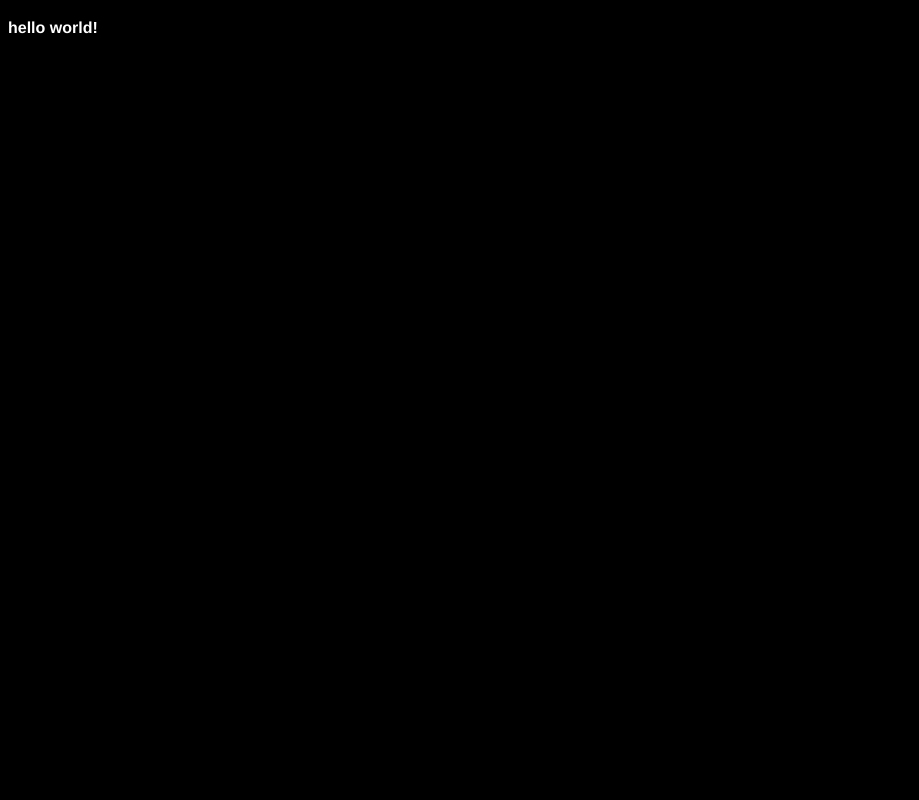
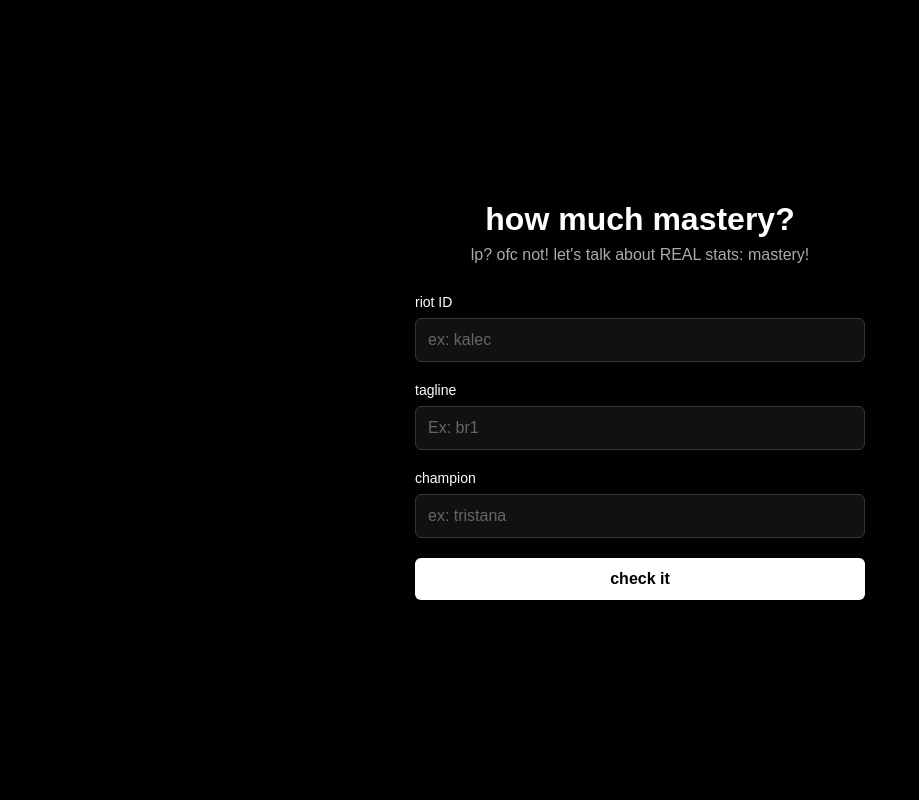
Before and after one commit to peanutpops/how-much-mastery, a Flask app: page / in a window 1280 px wide. Before the commit the part shown is almost empty. Shown: the whole page, without its empty margins (0-919 px from the left). Run offline with Flask 3, Linux system fonts and the light colour scheme.

Commit message:
feat: setup flask web interface with riot api mastery integration

```diff
--- a/app.py
+++ b/app.py
@@ -1,10 +1,39 @@
-from flask import Flask, render_template
+from flask import Flask, render_template, request
+
+from services.get_lol_puuid import getSummonerPuuid
+from services.get_championData import getChampData
+from services.get_champ_mastery import getChampMasterybyPUUID
 
 app = Flask(__name__)
 
-@app.route("/")
+@app.route("/", methods=["GET", "POST"])
 def homepage():
-    return render_template("index.html")
+    if request.method == "GET":
+        return render_template("index.html")
+    if request.method == "POST":
+        riotId = request.form.get("riot_id", "").strip()
+        tagLine = request.form.get("tagline", "").strip()
+        champName = request.form.get("champion", "").strip()
+
+        try:
+            puuid = getSummonerPuuid(riotId, tagLine)
+            champId = getChampData(champName)
+            if not champId:
+                raise ValueError(f"we didn't found this '{champName}' anywhere")
+
+            champLevel, championPoints, pointsUntilNextLevel = getChampMasterybyPUUID(puuid, champId)
+            result_data = {
+                "riot_id": riotId,
+                "tagline": tagLine,
+                "champion": champName.title(),
+                "mastery_level": champLevel,
+                "mastery_points": championPoints,
+                "points_remaining": pointsUntilNextLevel
+            }
+            return render_template("index.html", resultado=result_data)
+        except Exception as e:
+            return render_template("index.html", error=str(e))
+
 
 if __name__ == "__main__":
     app.run(debug=True)
--- a/services/get_lol_puuid.py
+++ b/services/get_lol_puuid.py
@@ -1,5 +1,5 @@
 import requests
-from config import RGAPI
+from services.config import RGAPI
 
 def getSummonerPuuid(gameName: str, tagLine: str):
     url = f"https://americas.api.riotgames.com/riot/account/v1/accounts/by-riot-id/{gameName.lower()}/{tagLine.lower()}?api_key={RGAPI}"
--- a/static/style.css
+++ b/static/style.css
@@ -1,5 +1,123 @@
-body{
-    font: bold 16px/1.5 "Helvetica Neue", sans-serif;
-    color: white;
-    background-color: black;
+* {
+    box-sizing: border-box;
+    margin: 0;
+    padding: 0;
 }
+
+body {
+    min-height: 100vh;
+
+    background-color: #000;
+    color: #fff;
+
+    font-family: Arial, Helvetica, sans-serif;
+
+    display: flex;
+    justify-content: center;
+    align-items: center;
+}
+
+.container {
+    width: 100%;
+    max-width: 500px;
+
+    padding: 40px 25px;
+}
+
+h1 {
+    text-align: center;
+    margin-bottom: 8px;
+}
+
+.subtitle {
+    text-align: center;
+    color: #aaa;
+
+    margin-bottom: 30px;
+}
+
+form {
+    display: flex;
+    flex-direction: column;
+    gap: 20px;
+}
+
+.input-group {
+    display: flex;
+    flex-direction: column;
+    gap: 8px;
+}
+
+label {
+    font-size: 14px;
+}
+
+input {
+    width: 100%;
+
+    padding: 12px;
+
+    background-color: #111;
+    color: #fff;
+
+    border: 1px solid #333;
+    border-radius: 6px;
+
+    font-size: 16px;
+}
+
+input::placeholder {
+    color: #666;
+}
+
+input:focus {
+    outline: none;
+    border-color: #fff;
+}
+
+button {
+    padding: 12px;
+
+    background-color: #fff;
+    color: #000;
+
+    border: none;
+    border-radius: 6px;
+
+    font-size: 16px;
+    font-weight: bold;
+
+    cursor: pointer;
+}
+
+button:hover {
+    background-color: #ddd;
+}
+
+.resultado {
+    margin-top: 30px;
+    padding: 20px;
+
+    background-color: #111;
+
+    border: 1px solid #333;
+    border-radius: 8px;
+}
+
+.resultado h2 {
+    margin-bottom: 15px;
+}
+
+.resultado p {
+    margin-bottom: 10px;
+}
+
+.erro {
+    margin-top: 30px;
+    padding: 15px;
+
+    background-color: #111;
+
+    border: 1px solid #555;
+    border-radius: 8px;
+}
--- a/templates/index.html
+++ b/templates/index.html
@@ -3,10 +3,113 @@
 <head>
     <meta charset="UTF-8">
     <meta name="viewport" content="width=device-width, initial-scale=1.0">
-    <link rel="stylesheet" href="{{ url_for('static', filename='style.css') }}">
-    <title>How much mastery?</title>
+
+    <title>how much mastery</title>
+
+    <link
+        rel="stylesheet"
+        href="{{ url_for('static', filename='style.css') }}"
+    >
 </head>
+
 <body>
-    <p>hello world!</p>
+
+    <main class="container">
+
+        <h1>how much mastery?</h1>
+
+        <p class="subtitle">
+            lp? ofc not! let's talk about REAL stats: mastery!
+        </p>
+
+        <form method="POST" action="/">
+
+            <div class="input-group">
+                <label for="riot_id">riot ID</label>
+
+                <input
+                    type="text"
+                    id="riot_id"
+                    name="riot_id"
+                    placeholder="ex: kalec"
+                    required
+                >
+            </div>
+
+            <div class="input-group">
+                <label for="tagline">tagline</label>
+
+                <input
+                    type="text"
+                    id="tagline"
+                    name="tagline"
+                    placeholder="Ex: br1"
+                    required
+                >
+            </div>
+
+            <div class="input-group">
+                <label for="champion">champion</label>
+
+                <input
+                    type="text"
+                    id="champion"
+                    name="champion"
+                    placeholder="ex: tristana"
+                    required
+                >
+            </div>
+
+            <button type="submit">
+                check it
+            </button>
+
+        </form>
+
+        {% if resultado %}
+
+        <section class="resultado">
+
+            <h2>results</h2>
+
+            <p>
+                <strong>summoner:</strong>
+                {{ resultado.riot_id }}#{{ resultado.tagline }}
+            </p>
+
+            <p>
+                <strong>champion:</strong>
+                {{ resultado.champion }}
+            </p>
+
+            <p>
+                <strong>mastery level:</strong>
+                {{ resultado.mastery_level }}
+            </p>
+
+            <p>
+                <strong>mastery points:</strong>
+                {{ resultado.mastery_points }}
+            </p>
+
+            <p>
+                <strong>points until next level:</strong>
+                {{ resultado.points_remaining }}
+            </p>
+
+        </section>
+
+        {% endif %}
+
+        {% if erro %}
+
+        <section class="erro">
+            {{ erro }}
+        </section>
+
+        {% endif %}
+
+    </main>
+
 </body>
 </html>
```
Also changed, not shown: services/get_champ_mastery.py (+4 -5 lines).
